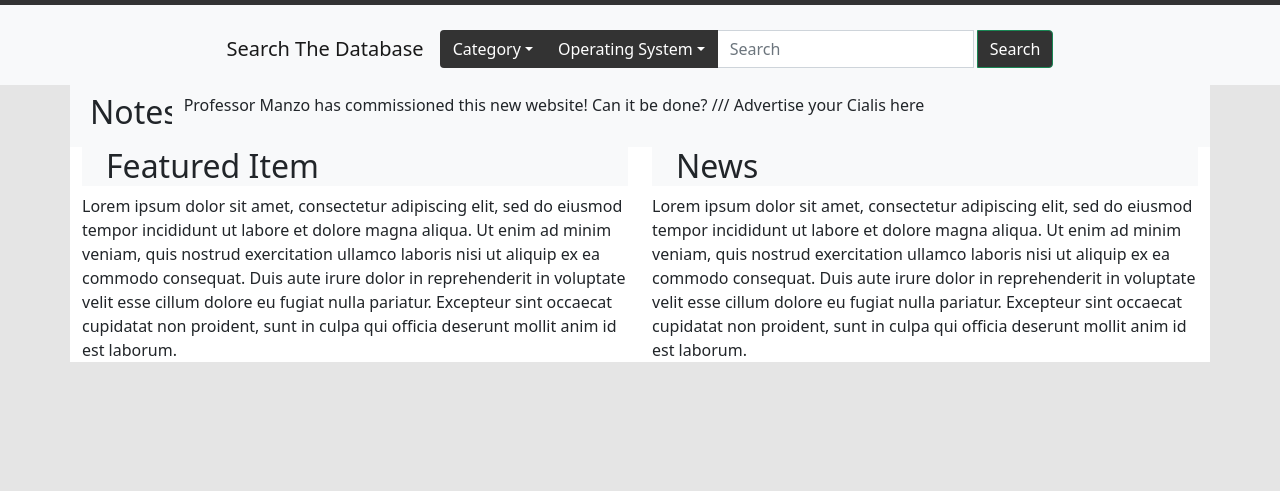
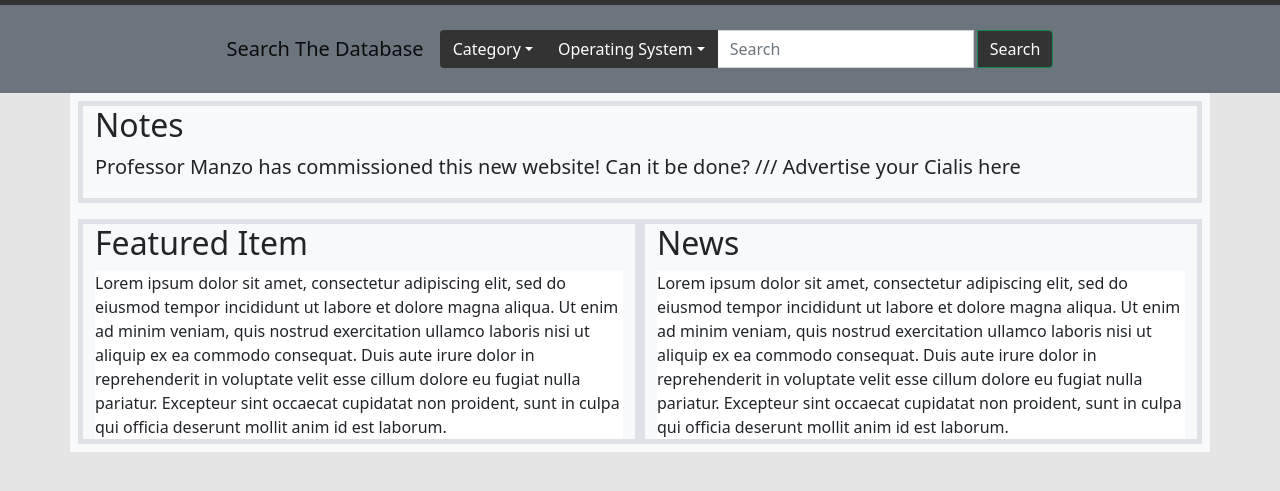
Before and after one commit to bdwofford/MaxObjectsDB, a website: page views/index.html in a window 1280 px wide. Shown: the part 65-556 px from the top of the page. Drawn offline with nearby package versions, Linux system fonts and the light colour scheme; files that its build step writes are made by us from their sources; files whose address does not match are found by name.

Commit message:
Page design (#3)
* Index updates/fixes

* Index fixes try2

```diff
--- a/views/index.html
+++ b/views/index.html
@@ -91,8 +91,8 @@
 -->
 
 <!--new Search Bar-->
-<nav class="navbar navbar-light bg-light pb-3 pt-4">
-    <div class="container d-sm-flex justify-content-center">
+<nav class="navbar navbar-light bg-secondary pb-4 pt-4">
+    <div class="container justify-content-center">
       <a class="navbar-brand">Search The Database</a>
       <form class="d-flex"><div class="input-group mm-1">
         <button id="myDropdown" class="btn dropdown-toggle" data-bs-toggle="dropdown"> Category</button>
@@ -139,16 +139,33 @@
     </div>
   </nav>
 
-<!--Notes, Feature, News-->
-<div class="container ">
-    <div class="row d-flex bg-light pr-2 p-2">
-        <div class="col-1 bg-light text-black h2">Notes</div>
-        <div class="col-auto bg-light">Professor Manzo has commissioned this new website! Can it be done? /// Advertise your Cialis here</div>
+<!--Notes-->
+<div class="container">
+
+    <div class="row row-cols-1 bg-light p-2">
+        <span class="border border-5">
+        <div class="col-auto bg-light text-black h2">Notes</div>
+        <div class="col-auto bg-light">
+            <p class="lead">
+                Professor Manzo has commissioned this new website! Can it be done? /// Advertise your Cialis here
+            </p>
+        </div>
+    </span>
     </div>
-    <div class="row">
-        <div class="col bg-white"><div class="container bg-light h2 justify-content-center">Featured Item</div>Lorem ipsum dolor sit amet, consectetur adipiscing elit, sed do eiusmod tempor incididunt ut labore et dolore magna aliqua. Ut enim ad minim veniam, quis nostrud exercitation ullamco laboris nisi ut aliquip ex ea commodo consequat. Duis aute irure dolor in reprehenderit in voluptate velit esse cillum dolore eu fugiat nulla pariatur. Excepteur sint occaecat cupidatat non proident, sunt in culpa qui officia deserunt mollit anim id est laborum.</div>
+</div>
 
-        <div class="col bg-white"><div class="container bg-light h2">News</div>Lorem ipsum dolor sit amet, consectetur adipiscing elit, sed do eiusmod tempor incididunt ut labore et dolore magna aliqua. Ut enim ad minim veniam, quis nostrud exercitation ullamco laboris nisi ut aliquip ex ea commodo consequat. Duis aute irure dolor in reprehenderit in voluptate velit esse cillum dolore eu fugiat nulla pariatur. Excepteur sint occaecat cupidatat non proident, sunt in culpa qui officia deserunt mollit anim id est laborum.</div>
+<!--Feature, News-->
+<div class="container">
+    <div class="row row-cols-2 bg-light p-2">
+        <span class="border border-5">
+            <div class="col bg-light h2 order-1">Featured Item</div>
+            <div class="col bg-white order-3">Lorem ipsum dolor sit amet, consectetur adipiscing elit, sed do eiusmod tempor incididunt ut labore et dolore magna aliqua. Ut enim ad minim veniam, quis nostrud exercitation ullamco laboris nisi ut aliquip ex ea commodo consequat. Duis aute irure dolor in reprehenderit in voluptate velit esse cillum dolore eu fugiat nulla pariatur. Excepteur sint occaecat cupidatat non proident, sunt in culpa qui officia deserunt mollit anim id est laborum.</div>
+        </span>
+        <span class="border border-5">
+            <div class="col bg-light h2 order-2">News</div>
+            <div class="col bg-white order-4">Lorem ipsum dolor sit amet, consectetur adipiscing elit, sed do eiusmod tempor incididunt ut labore et dolore magna aliqua. Ut enim ad minim veniam, quis nostrud exercitation ullamco laboris nisi ut aliquip ex ea commodo consequat. Duis aute irure dolor in reprehenderit in voluptate velit esse cillum dolore eu fugiat nulla pariatur. Excepteur sint occaecat cupidatat non proident, sunt in culpa qui officia deserunt mollit anim id est laborum.</div>
+        </span>
+    </div>
 </div>
 
 <!--Bootstrap scripts-->
```
